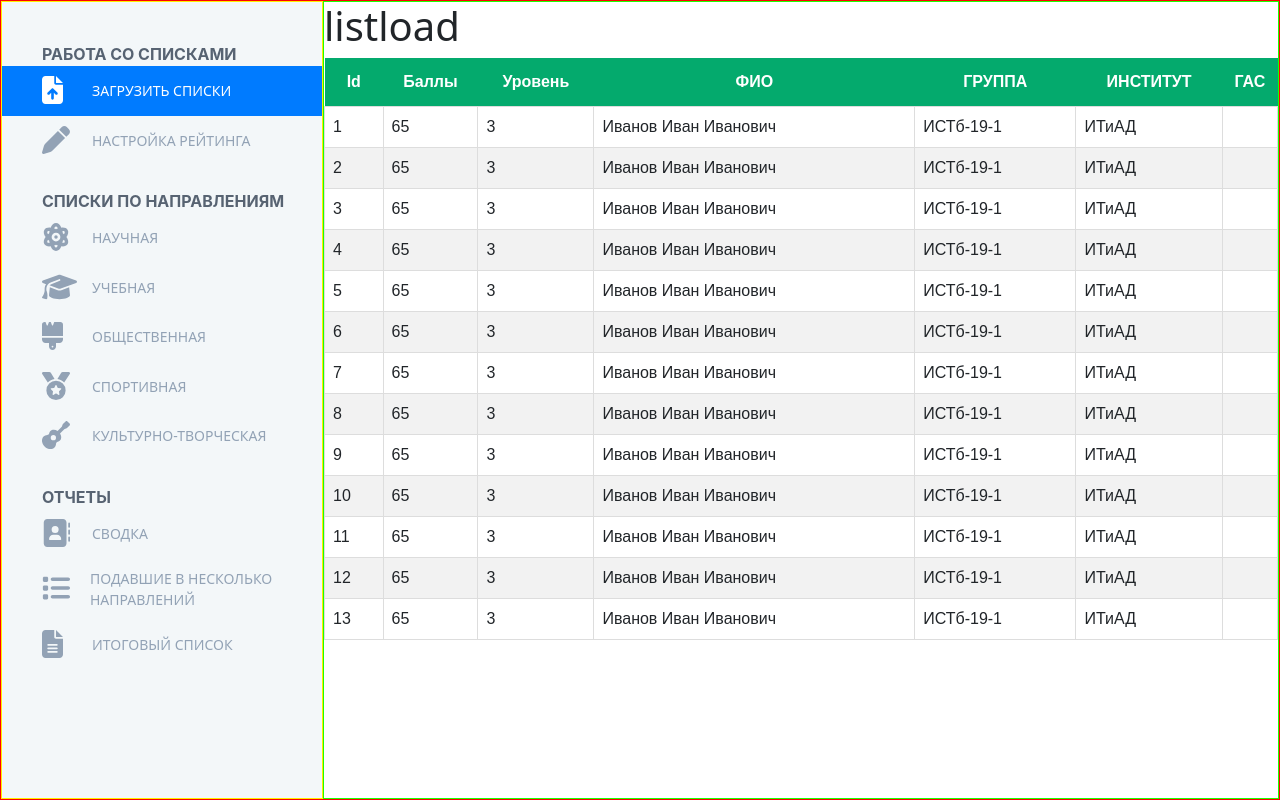
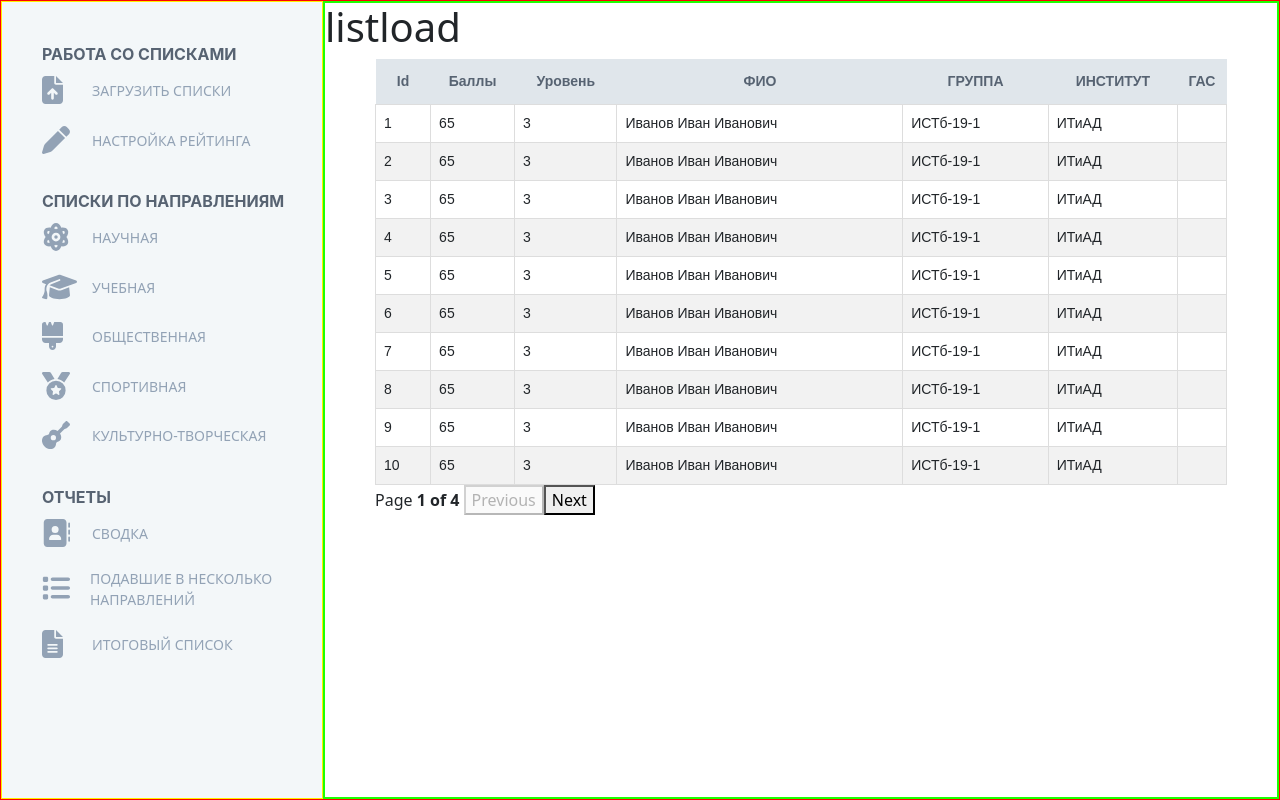
Before and after one commit to KutenkovV/Student-Raiting, a React (Create React App) app: page /listload in a window 1280 px wide. Built offline with nearby package versions, Linux system fonts and the light colour scheme; the HTML template or start-up script is replaced by a standard one.

Commit message:
Таблица. Сделал пагинацию

```diff
--- a/src/App.css
+++ b/src/App.css
@@ -2,18 +2,22 @@
   text-align: center;
 }
 
-.aboba {
+.content {
   display: flex;
   border: 1px solid red;
   height: 100vh;
 }
 
-.aboba1 {
+.sidebar {
   border: 1px solid rgb(255, 238, 0);
   background-color: #F3F7F9;
 }
 
-.aboba2 {
+.pageContent {
   width: 100%;
-  border: 1px solid rgb(30, 255, 0);
+  border: 2px solid rgb(30, 255, 0);
 }
+
+.listload {
+  padding-inline: 50px;
+}
--- a/src/App.js
+++ b/src/App.js
@@ -16,13 +16,12 @@ import FinalList from './Pages/FinalList'
 function App() {
   return (
     <>
-      <div className='aboba'>
+      <div className='content'>
         <Router>
-          <div className='aboba1'>
-
+          <div className='sidebar'>
             <Navbar />
           </div>
-          <div className='aboba2'>
+          <div className='pageContent'>
             <Switch>
 
               {/* Это наш роутинг */}
--- a/src/Pages/ListLoad.js
+++ b/src/Pages/ListLoad.js
@@ -1,12 +1,16 @@
 import React from 'react'
 import { BasicTable } from '../components/BasicTable'
+import '../App.css'
+import { PaginationTable } from '../components/PaginationTable'
 
 function ListLoad() {
   document.title = "Загрузка списков"
   return (
-    <div className='listload'>
+    <div>
       <h1>listload</h1>
-      <BasicTable />
+      <div className='listload'>
+        <PaginationTable />
+      </div>
     </div>
   )
 }
--- a/src/components/NIDlist.json
+++ b/src/components/NIDlist.json
@@ -114,5 +114,221 @@
 	"group": "ИСТб-19-1",
 	"institute": "ИТиАД",
 	"gas": ""
+},
+{
+	"id":14,
+	"points": 65,
+	"level": 3,
+	"fio": "Иванов Иван Иванович",
+	"group": "ИСТб-19-1",
+	"institute": "ИТиАД",
+	"gas": ""
+},
+{
+	"id":15,
+	"points": 65,
+	"level": 3,
+	"fio": "Иванов Иван Иванович",
+	"group": "ИСТб-19-1",
+	"institute": "ИТиАД",
+	"gas": ""
+},
+{
+	"id":16,
+	"points": 65,
+	"level": 3,
+	"fio": "Иванов Иван Иванович",
+	"group": "ИСТб-19-1",
+	"institute": "ИТиАД",
+	"gas": ""
+},
+{
+	"id":17,
+	"points": 65,
+	"level": 3,
+	"fio": "Иванов Иван Иванович",
+	"group": "ИСТб-19-1",
+	"institute": "ИТиАД",
+	"gas": ""
+},
+{
+	"id":18,
+	"points": 65,
+	"level": 3,
+	"fio": "Иванов Иван Иванович",
+	"group": "ИСТб-19-1",
+	"institute": "ИТиАД",
+	"gas": ""
+},
+{
+	"id":19,
+	"points": 65,
+	"level": 3,
+	"fio": "Иванов Иван Иванович",
+	"group": "ИСТб-19-1",
+	"institute": "ИТиАД",
+	"gas": ""
+},
+{
+	"id":20,
+	"points": 65,
+	"level": 3,
+	"fio": "Иванов Иван Иванович",
+	"group": "ИСТб-19-1",
+	"institute": "ИТиАД",
+	"gas": ""
+},
+{
+	"id":21,
+	"points": 65,
+	"level": 3,
+	"fio": "Иванов Иван Иванович",
+	"group": "ИСТб-19-1",
+	"institute": "ИТиАД",
+	"gas": ""
+},
+{
+	"id":22,
+	"points": 65,
+	"level": 3,
+	"fio": "Иванов Иван Иванович",
+	"group": "ИСТб-19-1",
+	"institute": "ИТиАД",
+	"gas": ""
+},
+{
+	"id":23,
+	"points": 65,
+	"level": 3,
+	"fio": "Иванов Иван Иванович",
+	"group": "ИСТб-19-1",
+	"institute": "ИТиАД",
+	"gas": ""
+},
+{
+	"id":24,
+	"points": 65,
+	"level": 3,
+	"fio": "Иванов Иван Иванович",
+	"group": "ИСТб-19-1",
+	"institute": "ИТиАД",
+	"gas": ""
+},
+{
+	"id":25,
+	"points": 65,
+	"level": 3,
+	"fio": "Иванов Иван Иванович",
+	"group": "ИСТб-19-1",
+	"institute": "ИТиАД",
+	"gas": ""
+},
+{
+	"id":26,
+	"points": 65,
+	"level": 3,
+	"fio": "Иванов Иван Иванович",
+	"group": "ИСТб-19-1",
+	"institute": "ИТиАД",
+	"gas": ""
+},
+{
+	"id":27,
+	"points": 65,
+	"level": 3,
+	"fio": "Иванов Иван Иванович",
+	"group": "ИСТб-19-1",
+	"institute": "ИТиАД",
+	"gas": ""
+},
+{
+	"id":28,
+	"points": 65,
+	"level": 3,
+	"fio": "Иванов Иван Иванович",
+	"group": "ИСТб-19-1",
+	"institute": "ИТиАД",
+	"gas": ""
+},
+{
+	"id":29,
+	"points": 65,
+	"level": 3,
+	"fio": "Иванов Иван Иванович",
+	"group": "ИСТб-19-1",
+	"institute": "ИТиАД",
+	"gas": ""
+},
+{
+	"id":30,
+	"points": 65,
+	"level": 3,
+	"fio": "Иванов Иван Иванович",
+	"group": "ИСТб-19-1",
+	"institute": "ИТиАД",
+	"gas": ""
+},
+{
+	"id":31,
+	"points": 65,
+	"level": 3,
+	"fio": "Иванов Иван Иванович",
+	"group": "ИСТб-19-1",
+	"institute": "ИТиАД",
+	"gas": ""
+},
+{
+	"id":32,
+	"points": 65,
+	"level": 3,
+	"fio": "Иванов Иван Иванович",
+	"group": "ИСТб-19-1",
+	"institute": "ИТиАД",
+	"gas": ""
+},
+{
+	"id":33,
+	"points": 65,
+	"level": 3,
+	"fio": "Иванов Иван Иванович",
+	"group": "ИСТб-19-1",
+	"institute": "ИТиАД",
+	"gas": ""
+},
+{
+	"id":34,
+	"points": 65,
+	"level": 3,
+	"fio": "Иванов Иван Иванович",
+	"group": "ИСТб-19-1",
+	"institute": "ИТиАД",
+	"gas": ""
+},
+{
+	"id":35,
+	"points": 65,
+	"level": 3,
+	"fio": "Иванов Иван Иванович",
+	"group": "ИСТб-19-1",
+	"institute": "ИТиАД",
+	"gas": ""
+},
+{
+	"id":36,
+	"points": 65,
+	"level": 3,
+	"fio": "Иванов Иван Иванович",
+	"group": "ИСТб-19-1",
+	"institute": "ИТиАД",
+	"gas": ""
+},
+{
+	"id":37,
+	"points": 65,
+	"level": 3,
+	"fio": "Иванов Иван Иванович",
+	"group": "ИСТб-19-1",
+	"institute": "ИТиАД",
+	"gas": ""
 }
 ]
--- /dev/null
+++ b/src/components/PaginationTable.js
@@ -0,0 +1,79 @@
+import React from 'react'
+import { useMemo } from 'react'
+import { useTable, usePagination } from 'react-table'
+import NIDlist from './NIDlist.json'
+import { COLUMNS } from './Columns'
+import './table.css'
+
+export const PaginationTable = () => {
+    const columns = useMemo(() => COLUMNS, [])
+    const data = useMemo(() => NIDlist, [])
+
+    const {
+        getTableProps,
+        getTableBodyProps,
+        headerGroups,
+        page,
+        nextPage,
+        previousPage,
+        canNextPage,
+        canPreviousPage,
+        pageOptions,
+        state,
+        prepareRow,
+    } = useTable(
+        {
+            columns,
+            data,
+        },
+        usePagination
+    )
+
+    const { pageIndex } = state
+
+
+    return (
+        <>
+            <table {...getTableProps()}>
+                <thead>
+                    {headerGroups.map((headerGroup) => (
+                        <tr {...headerGroup.getHeaderGroupProps()}>
+                            {headerGroup.headers.map((column) =>
+                                <th {...column.getHeaderProps()}>{column.render('Header')}</th>
+
+                            )}
+                        </tr>
+                    ))}
+                </thead>
+                <tbody {...getTableBodyProps()}>
+                    {
+                        page.map(row => {
+                            prepareRow(row)
+                            return (
+                                <tr {...row.getRowProps()}>
+                                    {
+                                        row.cells.map(cell => {
+                                            return <td {...cell.getCellProps()}>{cell.render('Cell')}</td>
+                                        })
+                                    }
+                                </tr>
+                            )
+                        })
+                    }
+                </tbody>
+            </table>
+            <div>
+                <span>
+                    Page{' '}
+                    <strong>
+                        {pageIndex + 1} of {pageOptions.length}
+                    </strong>{' '}
+                </span>
+                <button onClick={() => previousPage()} disabled={!canPreviousPage} >Previous</button>
+                <button onClick={() => nextPage()} disabled={!canNextPage} >Next</button>
+            </div>
+        </>
+    )
+}
+
+export default PaginationTable
--- a/src/components/SidebarData.js
+++ b/src/components/SidebarData.js
@@ -8,13 +8,13 @@ import {
     faAddressBook, faList, faFileLines
 } from '@fortawesome/free-solid-svg-icons';
 
-// РАБОТА СО СПИСКАМИ
+// РАБОТА СО СПИСКАМИ active
 export const SidebarlistWork = [
     {
         title: 'ЗАГРУЗИТЬ СПИСКИ',
         path: '/listload',
         icon: <FontAwesomeIcon icon={faFileArrowUp} size="2x"/>,
-        cName: 'active nav-text'
+        cName: 'nav-text'
     },
     {
         title: 'НАСТРОЙКА РЕЙТИНГА',
--- a/src/components/table.css
+++ b/src/components/table.css
@@ -1,22 +1,28 @@
 table {
   font-family: Arial, Helvetica, sans-serif;
+  font-size: 14px;
   border-collapse: collapse;
   width: 100%;
 }
 
-table td, #table th {
+table td,
+.table th {
   border: 1px solid #ddd;
   padding: 8px;
 }
 
-table tr:nth-child(even){background-color: #f2f2f2;}
+table tr:nth-child(even) {
+  background-color: #f2f2f2;
+}
 
-table tr:hover {background-color: #ddd;}
+table tr:hover {
+  background-color: #ddd;
+}
 
 table th {
   padding-top: 12px;
   padding-bottom: 12px;
   text-align: center;
-    background-color: #04AA6D;
-    color: white;
+  background-color: #E0E6EB;
+  color: #576372;
 }
```
Lines whose indentation alone changed are shown as unchanged.
